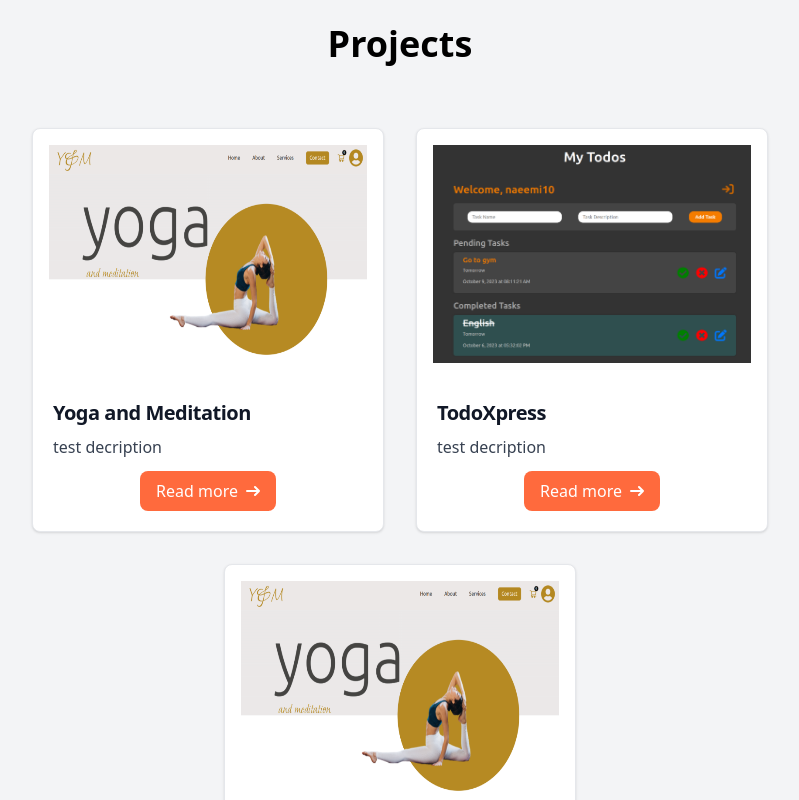
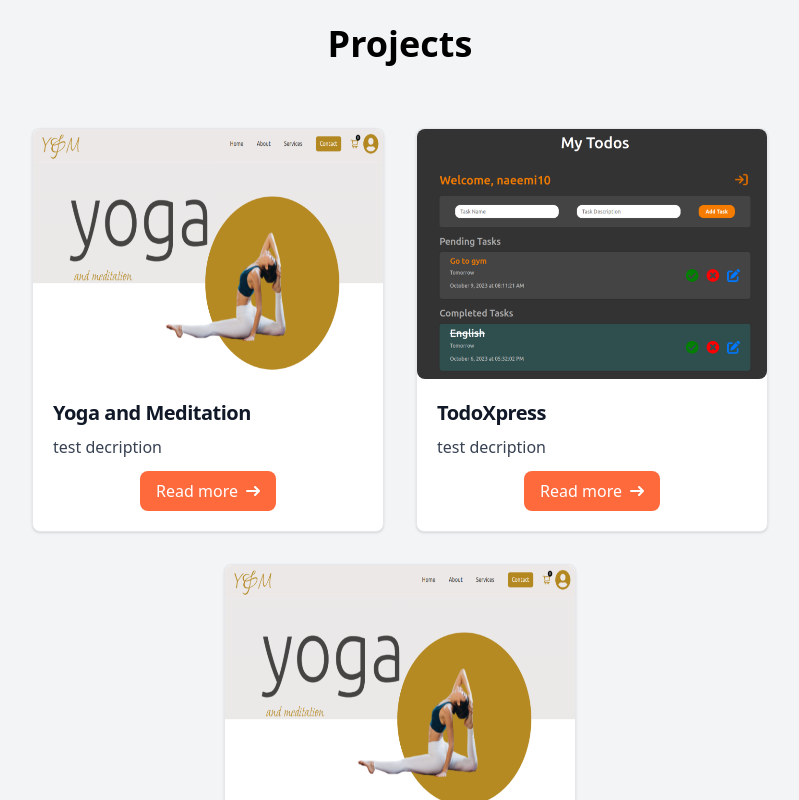
Before and after one commit to Naeemi7/portfolio, a React (Vite) app: page / in a window 1280 px wide. Shown: the part 1700-2500 px from the top of the page, without its empty margins (240-1039 px from the left). Built offline with nearby package versions, Linux system fonts and the light colour scheme.

Commit message:
bug fixed

```diff
--- a/src/components/Helper/ProjectCards.jsx
+++ b/src/components/Helper/ProjectCards.jsx
@@ -6,10 +6,11 @@ const ProjectCards = ({
   buttonLink,
 }) => {
   return (
+    <dvi className="project-cards-container">
       <div className="max-w-md bg-white border border-gray-200 rounded-lg shadow dark:bg-gray-800 dark:border-gray-700 cards-container ">
         <a href={imageLink} target="_blank" rel="noopener noreferrer">
           <img
-          className="w-[350px] h-[250px] card-image px-4 py-4 rounded-lg"
+            className="w-[350px] h-[250px] card-image  rounded-lg"
             src={imageSrc}
             alt=""
           />
@@ -50,6 +51,7 @@ const ProjectCards = ({
           </div>
         </div>
       </div>
+    </dvi>
   );
 };
 
--- a/src/components/Main/Contact.jsx
+++ b/src/components/Main/Contact.jsx
@@ -38,7 +38,7 @@ function Contact() {
 
   return (
     <>
-      <section className="min-h-screen bg-white dark:bg-secondary">
+      <section className="contact-container min-h-screen bg-white dark:bg-secondary">
         <div className="container px-6 py-[120px] mx-auto">
           <div className="lg:flex lg:items-center lg:-mx-10">
             <div className="lg:w-1/2 lg:mx-10">
```
Lines whose indentation alone changed are shown as unchanged.
